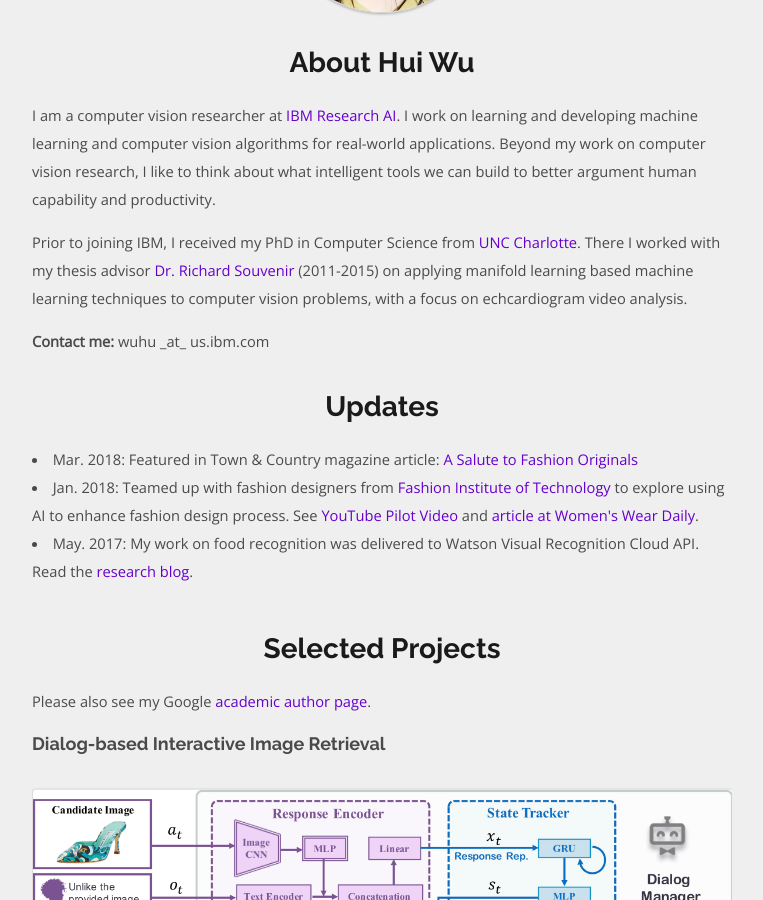
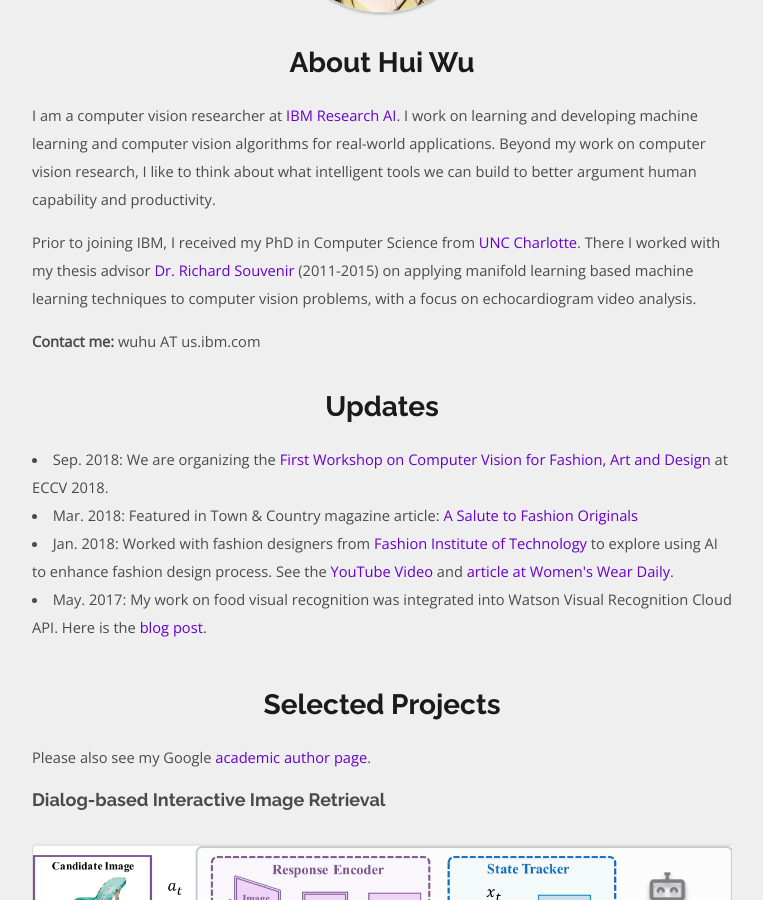
Before and after one commit to spacew/spacew.github.io, a Jekyll site: the page built from index.html, in a window 1280 px wide and 900 px high, scrolled down 500 px. Shown: the whole window, without its empty margins (258-1021 px from the left). Built offline with Jekyll 4.4.1, drawn with Linux system fonts in a browser that asks for light colours; the list of posts is cut into pages by our own code.

Commit message:
Update index.html

```diff
--- a/index.html
+++ b/index.html
@@ -18,10 +18,10 @@ title: Home
 
         <p>Prior to joining IBM, I received my PhD in Computer Science from <a href=https://www.uncc.edu/>UNC Charlotte</a>.
        There I worked with my thesis advisor <a href=https://cis.temple.edu/~souvenir/>Dr. Richard Souvenir</a> (2011-2015)
-       on applying manifold learning based machine learning techniques to computer vision problems, with a focus on echcardiogram
+       on applying manifold learning based machine learning techniques to computer vision problems, with a focus on echocardiogram
        video analysis.</p>
 
-        <p><b>Contact me:</b> wuhu _at_ us.ibm.com</p>
+        <p><b>Contact me:</b> wuhu AT us.ibm.com</p>
 
 
      </article>
@@ -30,13 +30,16 @@ title: Home
         <h1 class="top-text">Updates</h1>
         <ul>
           <li>
+              Sep. 2018: We are organizing the <a href=https://sites.google.com/view/eccvfashion/>First Workshop on Computer Vision for Fashion, Art and Design</a> at ECCV 2018.
+          </li>
+          <li>
               Mar. 2018: Featured in Town & Country magazine article: <a href=https://www.townandcountrymag.com/leisure/arts-and-culture/a15925909/technology-the-future-of-art-good-taste/>A Salute to Fashion Originals</a>
           </li>
           <li>
-              Jan. 2018: Teamed up with fashion designers from <a href=http://www.fitnyc.edu/index.php>Fashion Institute of Technology</a> to explore using AI to enhance fashion design process. See <a href=https://www.youtube.com/watch?v=tO94dIKJ6TQ&t=1s>YouTube Pilot Video</a> and <a href=http://wwd.com/business-news/business-features/f-i-t-ibm-and-tommy-hilfiger-get-into-ai-for-fashion-11095819/>article at Women's Wear Daily</a>.
+              Jan. 2018: Worked with fashion designers from <a href=http://www.fitnyc.edu/index.php>Fashion Institute of Technology</a> to explore using AI to enhance fashion design process. See the <a href=https://www.youtube.com/watch?v=tO94dIKJ6TQ&t=1s>YouTube Video</a> and <a href=http://wwd.com/business-news/business-features/f-i-t-ibm-and-tommy-hilfiger-get-into-ai-for-fashion-11095819/>article at Women's Wear Daily</a>.
           </li>
           <li>
-              May. 2017: My work on food recognition was delivered to Watson Visual Recognition Cloud API. Read the <a href=https://www.ibm.com/blogs/research/2017/05/training-watson-see-whats-plate/>research blog</a>.
+              May. 2017: My work on food visual recognition was integrated into Watson Visual Recognition Cloud API. Here is the <a href=https://www.ibm.com/blogs/research/2017/05/training-watson-see-whats-plate/>blog post</a>.
           </li>
         </ul>
     </article>
```
